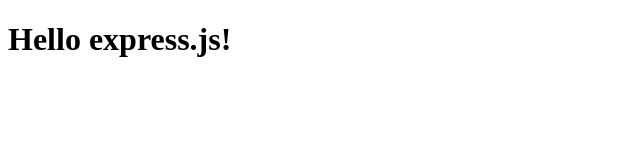
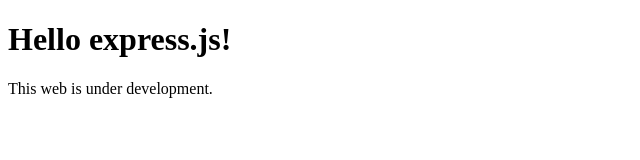
Before and after one commit to michaelsurya/web-server, a website: page public/index.html in a window 1280 px wide. Shown: the whole page, without its empty margins (0-640 px from the left). Drawn offline with Linux system fonts and the light colour scheme.

Commit message:
Updated index.html

```diff
--- a/public/index.html
+++ b/public/index.html
@@ -6,5 +6,6 @@
     </head>
     <body>
         <h1>Hello express.js!</h1>
+        <p>This web is under development.</p>
     </body>
 </html>
```
